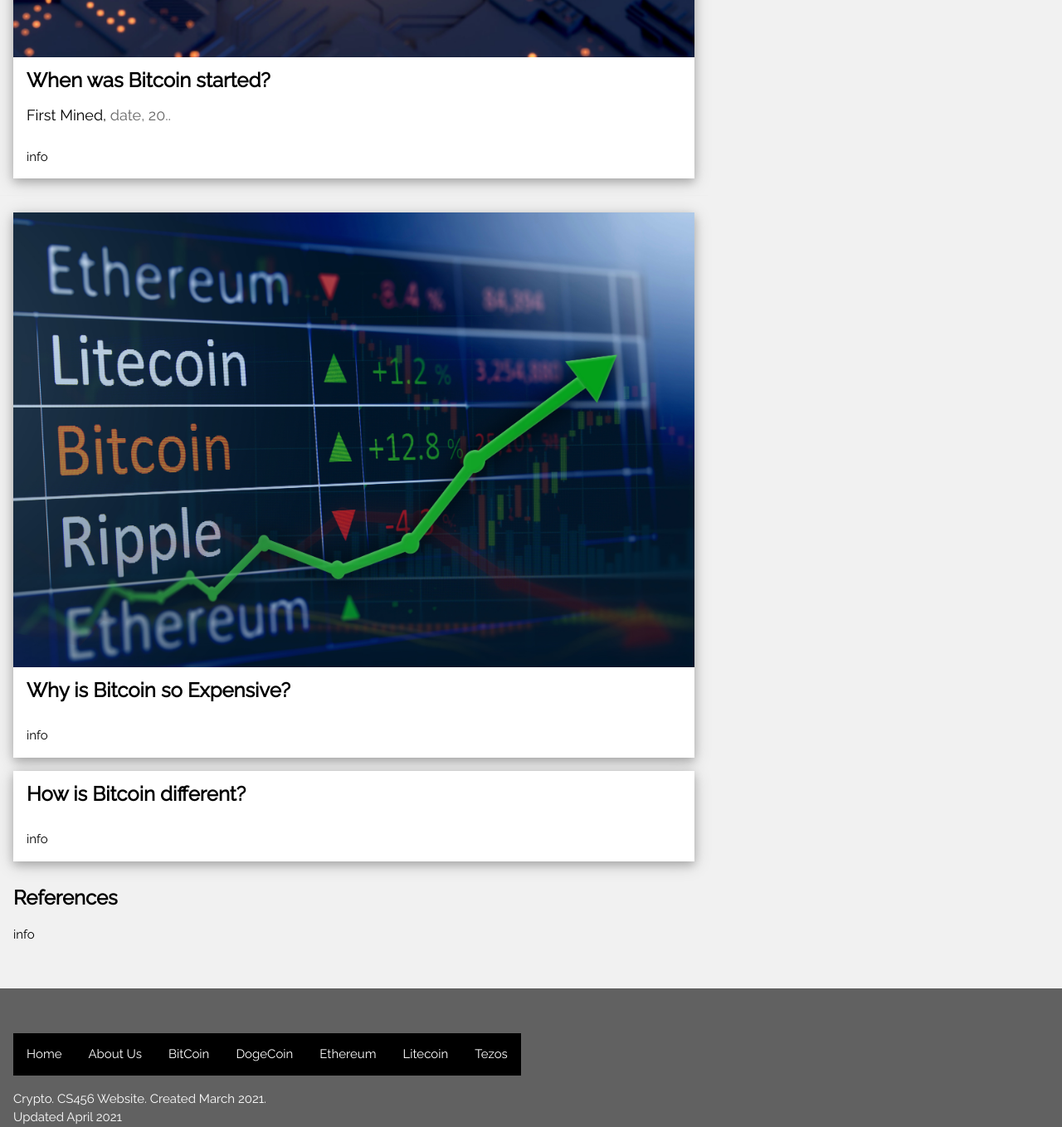
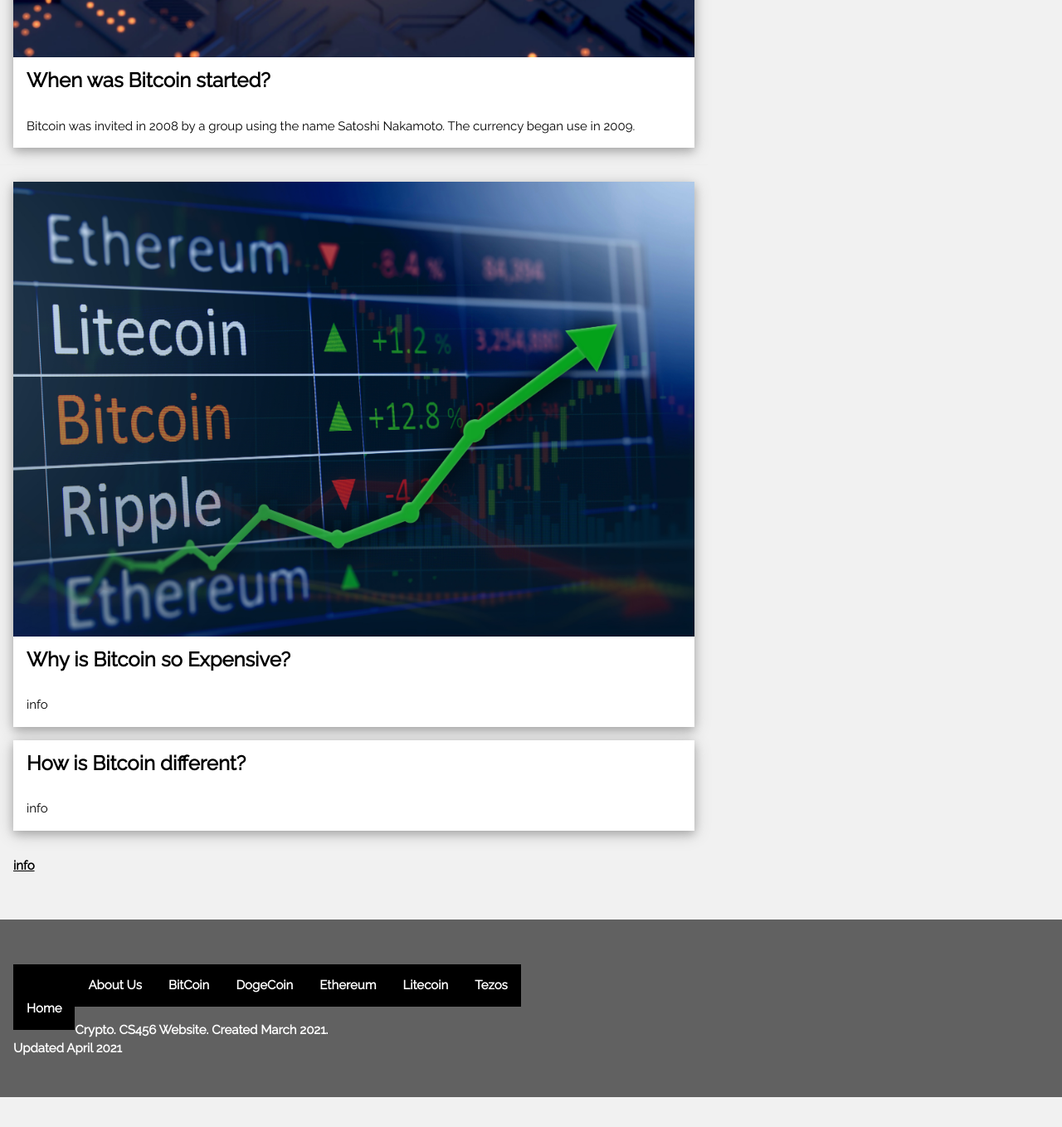
Before and after one commit to trevorjpt33/trevorjpt33.github.io, a plain HTML site: page Bitcoin.html in a window 1280 px wide. Shown: the part 820-2178 px from the top of the page at 83% size. After the commit the page ends 2142 px from the top, so only its background shows below. Drawn offline with nearby package versions, Linux system fonts and the light colour scheme.

Commit message:
Update Bitcoin.html

```diff
--- a/Bitcoin.html
+++ b/Bitcoin.html
@@ -40,12 +40,11 @@ and is wrapped around the whole page content, except for the footer in this exam
     <img src="/photos/bitchip.png" alt="Crypto" style="width:100%">
     <div class="w3-container">
       <h3><b>When was Bitcoin started?</b></h3>
-     <h5>First Mined, <span class="w3-opacity">date, 20..</span></h5>
     </div>
 
   <!-- Blog entry -->
     <div class="w3-container">
-      <p>info</p>
+      <p>Bitcoin was invited in 2008 by a group using the name Satoshi Nakamoto. The currency began use in 2009.</p>
       <div class="w3-row">
       </div>
     </div>
@@ -85,7 +84,7 @@ and is wrapped around the whole page content, except for the footer in this exam
 
   <!-- Blog entry -->
     <div class="w3-container">
-      <h3><b>References</b></h3>
+      <h3><b><a href="https://en.wikipedia.org/wiki/Bitcoin"</b></h3>
 
       <p>info</p>
       <div class="w3-row">
```
